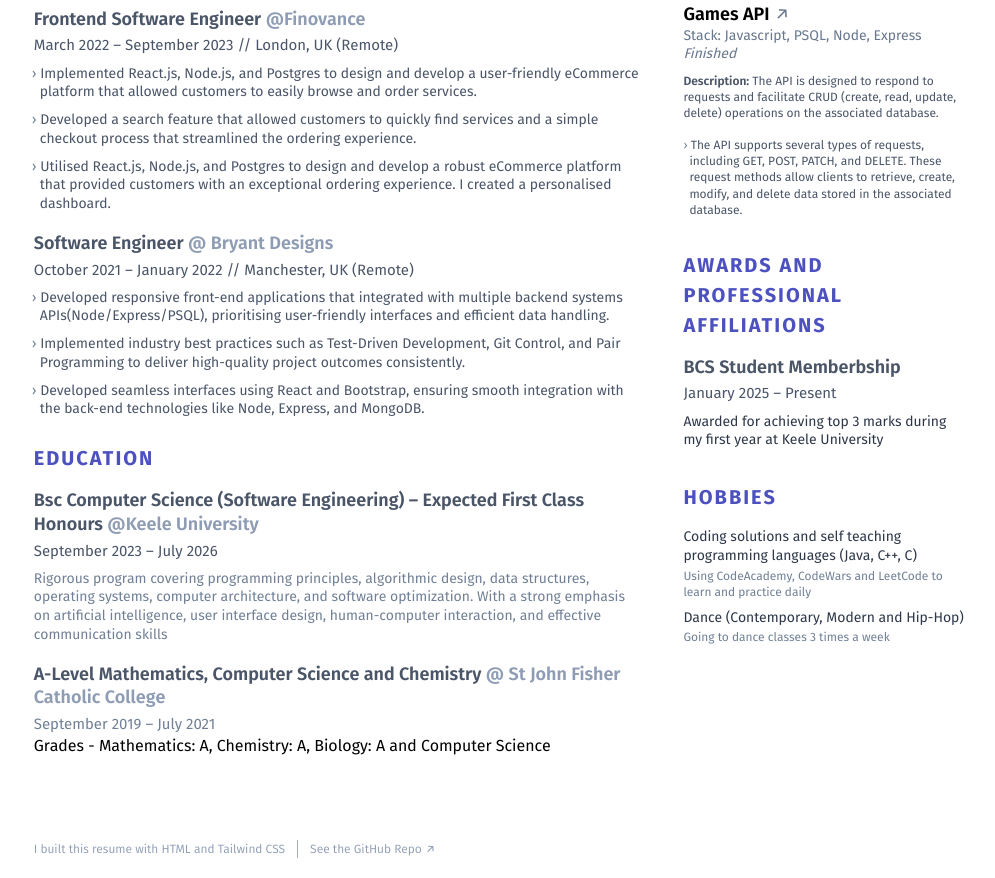
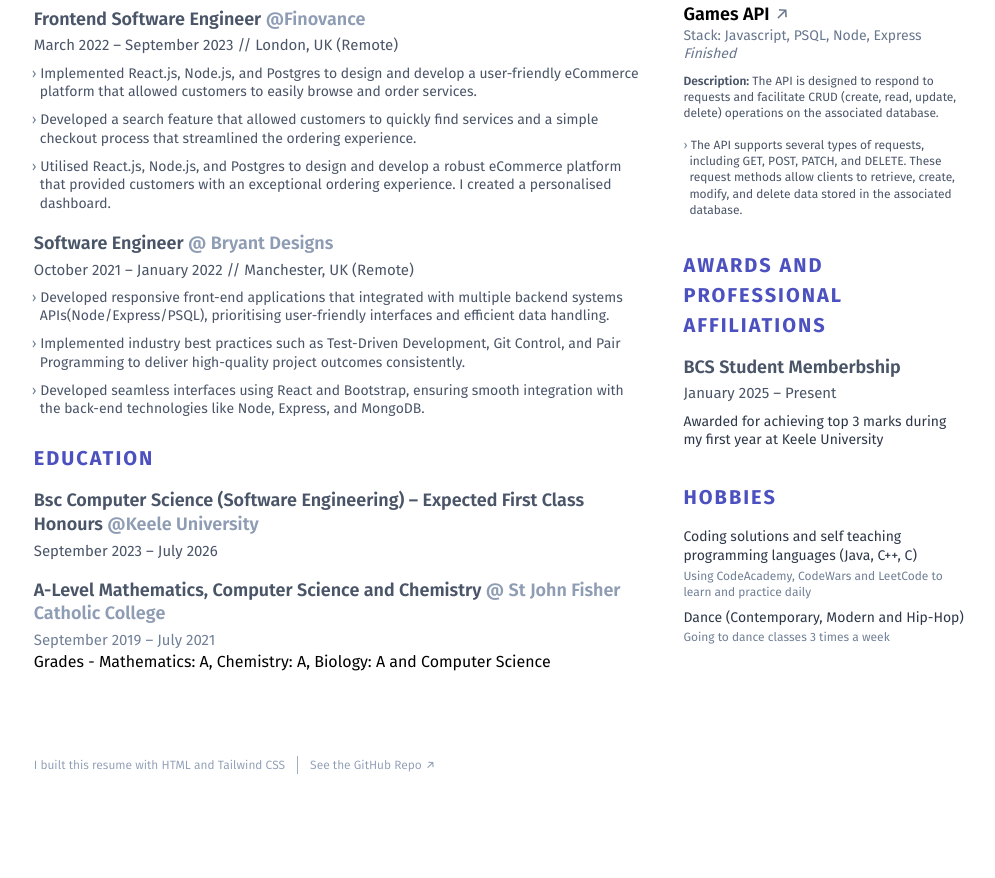
Before and after one commit to blessinguche/my_resume, a website: page docs/index.html in a window 1280 px wide. Shown: the part 730-1608 px from the top of the page, without its empty margins (139-1134 px from the left). After the commit the page ends 1524 px from the top, so only its background shows below. Drawn offline with nearby package versions, Linux system fonts and the light colour scheme; files that its build step writes are made by us from their sources.

Commit message:
Remove program description from index.html
Removed detailed description of the program's coverage.

```diff
--- a/docs/index.html
+++ b/docs/index.html
@@ -279,13 +279,6 @@
               </header>
               <ul id="work-description-bullets" class>
                 <li class="mt-2.1 ml-1.0 text-sm text-gray-600 leading-normal">
-                  Rigorous program covering programming principles,
-                  algorithmic design, data structures,
-                  operating systems, computer architecture, and software
-                  optimization. With a strong
-                  emphasis on artificial intelligence, user interface design,
-                  human-computer interaction, and
-                  effective communication skills
                 </li>
               </ul>
             </section>
```
